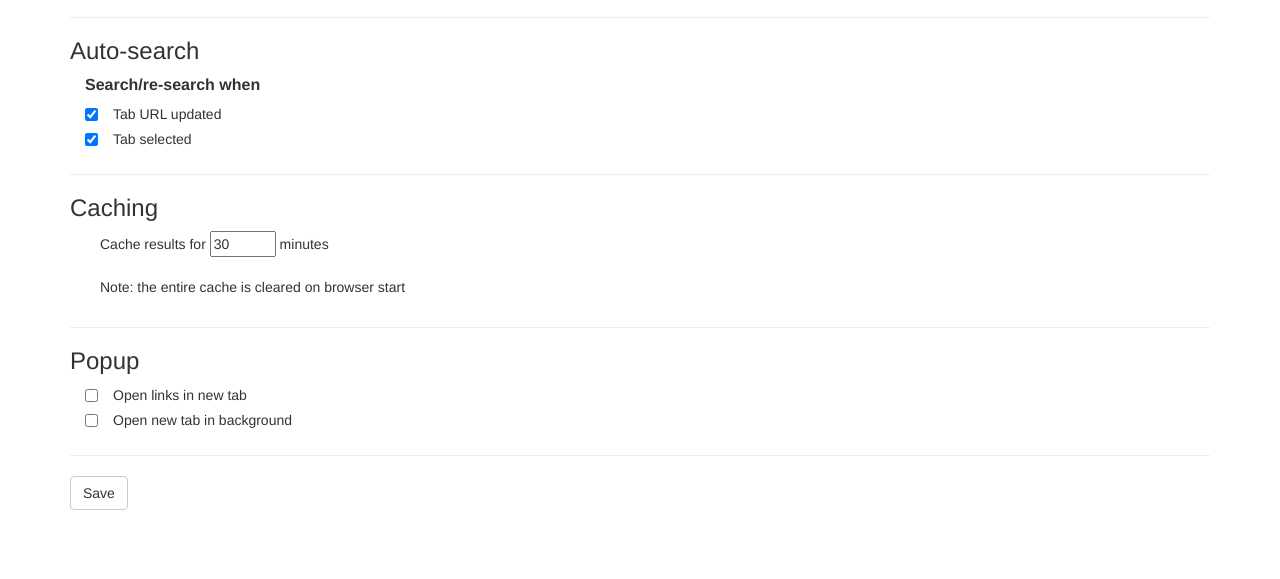
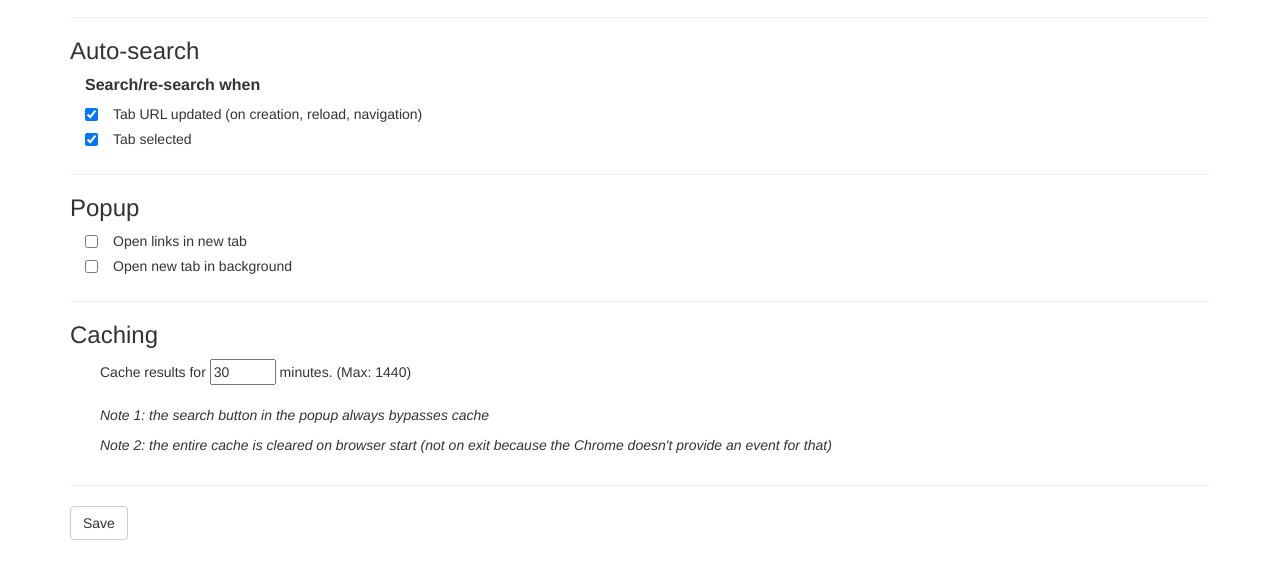
Before and after one commit to AdeelH/find-on-reddit, a browser extension: page options.html in a window 1280 px wide. Shown: the part 63-642 px from the top of the page. Drawn offline with Linux system fonts and the light colour scheme.

Commit message:
edit options page for clarity

```diff
--- a/options.html
+++ b/options.html
@@ -21,26 +21,12 @@
 				    	<!-- updated -->
 				    	<div class="row option-checkbox-container">
 							<input class="col-xs-1 option-checkbox" type="checkbox" id="autorun-updated">
-							<div class="option-checkbox-text col-xs-11">Tab URL updated</div>
+							<div class="option-checkbox-text col-xs-11">Tab URL updated (on creation, reload, navigation)</div>
 				    	</div>
 				    	<!-- activated -->
 				    	<div class="row option-checkbox-container">
 							<input class="col-xs-1 option-checkbox" type="checkbox" id="autorun-activated">
 							<div class="option-checkbox-text col-xs-11">Tab selected</div>
-				    	</div>
-				    </div>
-				</div>
-				<hr>
-				<!-- caching -->
-				<h3 class="option-section-heading">Caching</h3>
-				<div class="form-group container">
-				    <div class="container input-group">
-				    	<div class="option-input-container">
-							<span class="option-input-text">Cache results for</span>
-							<input class="form-control-sm" type="number" id="cache-period"
-								min="0" max="600">
-							<span class="option-input-text">minutes</span><br/><br/>
-							<p class="">Note: the entire cache is cleared on browser start</p>
 				    	</div>
 				    </div>
 				</div>
@@ -64,6 +50,21 @@
 				    </div>
 				</div>
 				<hr>
+				<!-- caching -->
+				<h3 class="option-section-heading">Caching</h3>
+				<div class="form-group container">
+				    <div class="container input-group">
+				    	<div class="option-input-container">
+							<span class="option-input-text">Cache results for</span>
+							<input class="form-control-sm" type="number" id="cache-period"
+								min="0" max="600">
+							<span class="option-input-text">minutes. (Max: 1440)</span><br/><br/>
+							<p><i>Note 1: the search button in the popup always bypasses cache</i></p>
+							<p><i>Note 2: the entire cache is cleared on browser start (not on exit because the Chrome doesn't provide an event for that)</i></p>
+				    	</div>
+				    </div>
+				</div>
+				<hr>
 				<!-- save -->
 				<div class="save row">
 				    <!-- status -->
```
